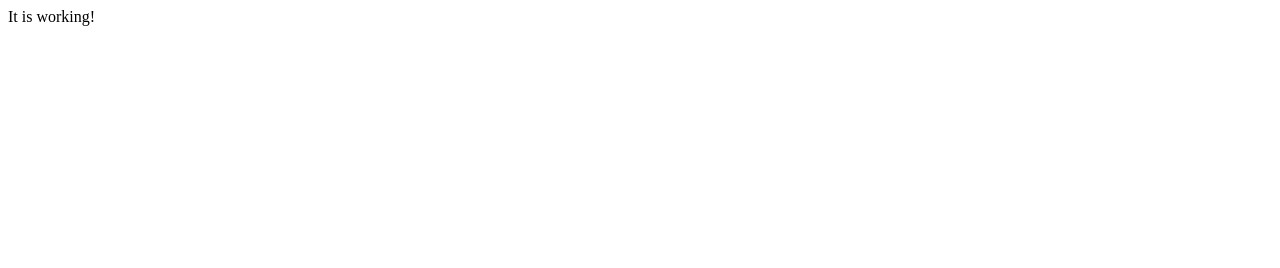
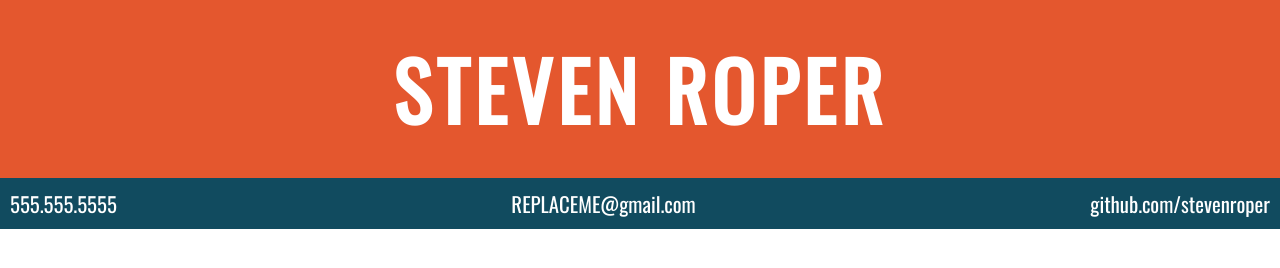
Before and after one commit to stevenroper/resume, a React app: page / in a window 1280 px wide. Built offline with nearby package versions, Linux system fonts and the light colour scheme.

Commit message:
Adds basic name hero and contact sub hero.

```diff
--- /dev/null
+++ b/app/Resume_Container/index.js
@@ -0,0 +1,53 @@
+import React from 'react';
+
+import colors from 'config/colors';
+
+class Resume_Container extends React.Component {
+
+  getStyles() {
+    return {
+      nameHero: {
+        width: '100%',
+        backgroundColor: colors.orange,
+        display: 'flex',
+        justifyContent: 'center',
+        alignItems: 'center',
+      },
+      name: {
+        margin: '30px 0',
+        color: '#fff',
+        fontSize: '5em',
+        fontWeight: 'bold',
+        letterSpacing: '5px',
+      },
+      contactInfo: {
+        display: 'flex',
+        justifyContent: 'space-between',
+        alignItems: 'center',
+        padding: '10px 10px',
+        backgroundColor: colors.blue,
+        color: '#fff',
+        fontSize: '1.3em',
+      }
+    };
+  }
+
+  render() {
+    let styles = this.getStyles();
+
+    return (
+      <div>
+        <div style={styles.nameHero}>
+          <span style={styles.name}>STEVEN ROPER</span>
+        </div>
+        <div style={styles.contactInfo}>
+          <span>555.555.5555</span>
+          <span>REPLACEME@gmail.com</span>
+          <span>github.com/stevenroper</span>
+        </div>
+      </div>
+    );
+  }
+}
+
+export default Resume_Container;
--- /dev/null
+++ b/app/config/colors.js
@@ -0,0 +1,7 @@
+module.exports = {
+  orange: '#e4572e',
+  mintGreen: '#7dce82',
+  blue: '#114b5f',
+  grey: '#878e88',
+  yellow: '#f7cb15'
+};
--- a/app/index.js
+++ b/app/index.js
@@ -1,9 +1,9 @@
 import React from 'react';
 import ReactDOM from 'react-dom';
 
+import Resume_Container from 'Resume_Container';
+
 ReactDOM.render(
-  <div>
-    It is working!
-  </div>
+  <Resume_Container />
   , document.getElementById('app')
 );
--- a/index.html
+++ b/index.html
@@ -1,5 +1,9 @@
 <!DOCTYPE html>
 <html>
+  <head>
+    <link href="https://fonts.googleapis.com/css?family=Oswald" rel="stylesheet">
+    <link rel="stylesheet" href="styles.css">
+  </head>
   <body>
     <div id="app"></div>
   </body>
--- /dev/null
+++ b/styles.css
@@ -0,0 +1,6 @@
+html, body {
+  width: 100%;
+  margin: 0;
+  padding: 0;
+  font-family: 'Oswald', sans-serif;
+}
--- a/webpack.config.js
+++ b/webpack.config.js
@@ -1,3 +1,5 @@
+var path = require('path');
+
 module.exports = {
   entry: './app/index.js',
   output: {
@@ -11,4 +13,7 @@ module.exports = {
       { test: /\.jsx$/, loader: 'babel-loader', exclude: /node_modules/ },
     ]
   },
+  resolve: {
+    modules: [path.resolve("app"), "node_modules"]
+  }
 };
```
